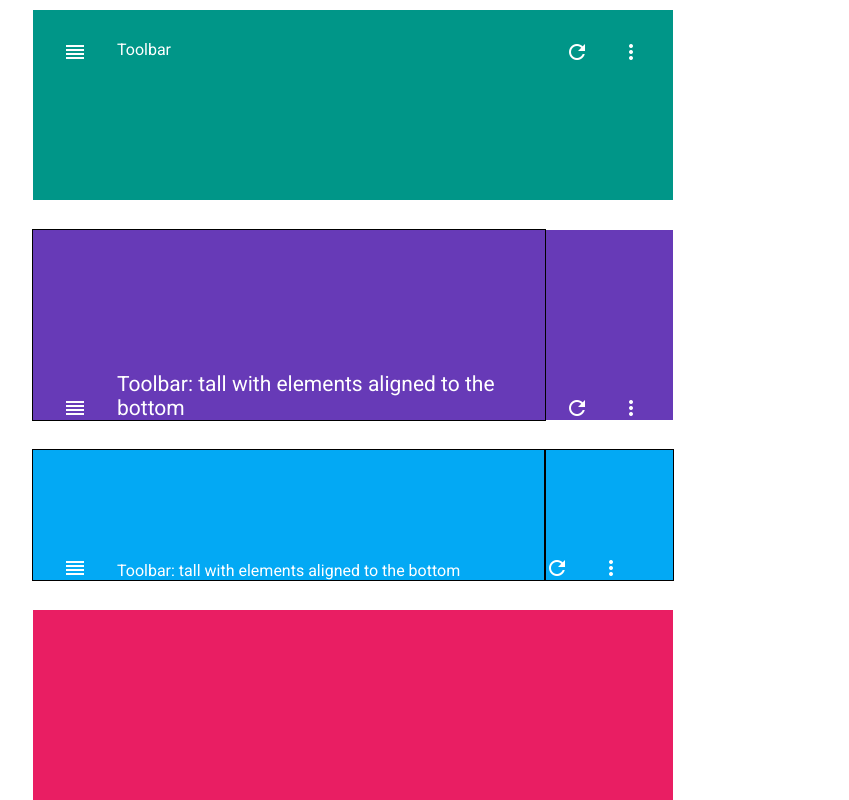
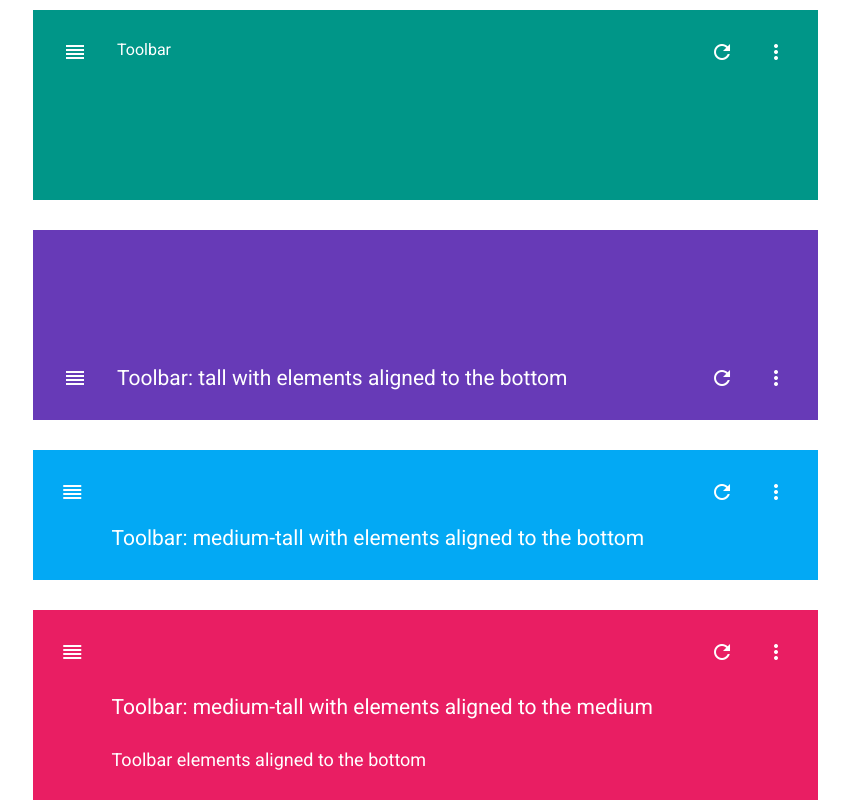
Before and after one commit to Stan0men/UI_library, a website: page src/index.pug in a window 1280 px wide. Shown: the part 8360-9160 px from the top of the page, without its empty margins (297-1146 px from the left). Drawn offline with nearby package versions, Linux system fonts and the light colour scheme; files that its build step writes are made by us from their sources.

Commit message:
toolbar done

```diff
--- a/src/components/_toolbar.scss
+++ b/src/components/_toolbar.scss
@@ -1,6 +1,8 @@
-
+//*{
+//  outline: 1px solid;
+//}
 .container-toolbar {
-  width: 50%;
+  width: 785px;
 }
 
 .toolbar {
@@ -64,24 +66,27 @@
     flex-direction: row;
 
     &-first {
-      outline: 1px solid;
       width: 80%;
       display: flex;
       flex-direction: row;
       justify-content: start;
       align-items: flex-end;
       height: 190px;
-      p{
+      padding-bottom: 30px;
+
+      p {
         font-size: 21px;
       }
     }
-    &-second{
+
+    &-second {
       width: 20%;
       display: flex;
       flex-direction: row;
       justify-content: flex-end;
       align-items: flex-end;
       height: 190px;
+      padding-bottom: 30px;
     }
   }
 
@@ -90,23 +95,35 @@
     background-color: #03a9f4;
     display: flex;
     flex-direction: row;
-    &-first{
-      outline: 1px solid;
-      width: 80%;
+
+    &-first {
+      width: 10%;
+      display: flex;
+      flex-direction: row;
+      justify-content: center;
+      height: 130px;
+    }
+
+    &-second {
+      width: 70%;
       display: flex;
       flex-direction: row;
       justify-content: start;
       align-items: flex-end;
       height: 130px;
+
+      p {
+        font-size: 21px;
+      }
     }
-    &-second{
-      outline: 1px solid;
+
+    &-third {
       width: 20%;
       display: flex;
       flex-direction: row;
-      justify-content: start;
-      align-items: flex-end;
-      height: 130px;
+      justify-content: flex-end;
+      align-items: flex-start;
+      height: 100px;
     }
   }
 
@@ -114,6 +131,43 @@
   &-medium-tall-labels-aligned-middle {
     height: 190px;
     background-color: #e91e63;
+    display: flex;
+    flex-direction: row;
+
+    &-first {
+      width: 10%;
+      display: flex;
+      flex-direction: row;
+      justify-content: center;
+      align-items: flex-start;
+      height: 190px;
+    }
+
+    &-second {
+      width: 70%;
+      display: flex;
+      flex-direction: column;
+      justify-content: flex-end;
+      height: 160px;
+
+      p:first-child {
+        font-size: 21px;
+      }
+
+      p:last-child {
+        font-size: 18px;
+      }
+    }
+
+    &-third {
+      width: 20%;
+      display: flex;
+      flex-direction: row;
+      justify-content: flex-end;
+      align-items: flex-start;
+      height: 160px;
+    }
+
   }
 }
 
@@ -121,10 +175,11 @@
   color: white;
 }
 
-.mg-top_30{
+.mg-top_30 {
   margin-top: 30px;
 }
-.mg-bottom_30{
+
+.mg-bottom_30 {
   margin-bottom: 30px;
 }
 
@@ -139,6 +194,7 @@
 .mg-left_50 {
   margin-left: 50px;
 }
+
 .mg-left_30 {
   margin-left: 30px;
 }
@@ -146,6 +202,7 @@
 .mg-right_50 {
   margin-right: 50px;
 }
+
 .mg-right_30 {
   margin-right: 30px;
 }
--- a/src/examples/toolbar.pug
+++ b/src/examples/toolbar.pug
@@ -23,9 +23,18 @@
             i.material-icons.bg-white.mg-right_30  more_vert
     .toolbar.toolbar-medium-tall-labels-aligned-bottom
         .toolbar-medium-tall-labels-aligned-bottom-first
-            i.material-icons.bg-white.mg-left_30 reorder
-            p.bg-white.mg-left_30 Toolbar: tall with elements aligned to the bottom
+            i.material-icons.bg-white.mg-top_30 reorder
         .toolbar-medium-tall-labels-aligned-bottom-second
+            p.bg-white.mg-bottom_30 Toolbar: medium-tall with elements aligned to the bottom
+        .toolbar-medium-tall-labels-aligned-bottom-third.mg-top_30
             i.material-icons.bg-white.mg-right_30 refresh
             i.material-icons.bg-white.mg-right_30  more_vert
     .toolbar.toolbar-medium-tall-labels-aligned-middle
+        .toolbar-medium-tall-labels-aligned-middle-first
+            i.material-icons.bg-white.mg-top_30 reorder
+        .toolbar-medium-tall-labels-aligned-middle-second.mg-top_30
+            p.bg-white.mg-bottom_30 Toolbar: medium-tall with elements aligned to the medium
+            p.bg-white.mg-bottom_30 Toolbar elements aligned to the bottom
+        .toolbar-medium-tall-labels-aligned-middle-third.mg-top_30
+            i.material-icons.bg-white.mg-right_30 refresh
+            i.material-icons.bg-white.mg-right_30  more_vert
```
Also changed, not shown: dist/css/main.css, dist/examples/toolbar.html, dist/index.html.
